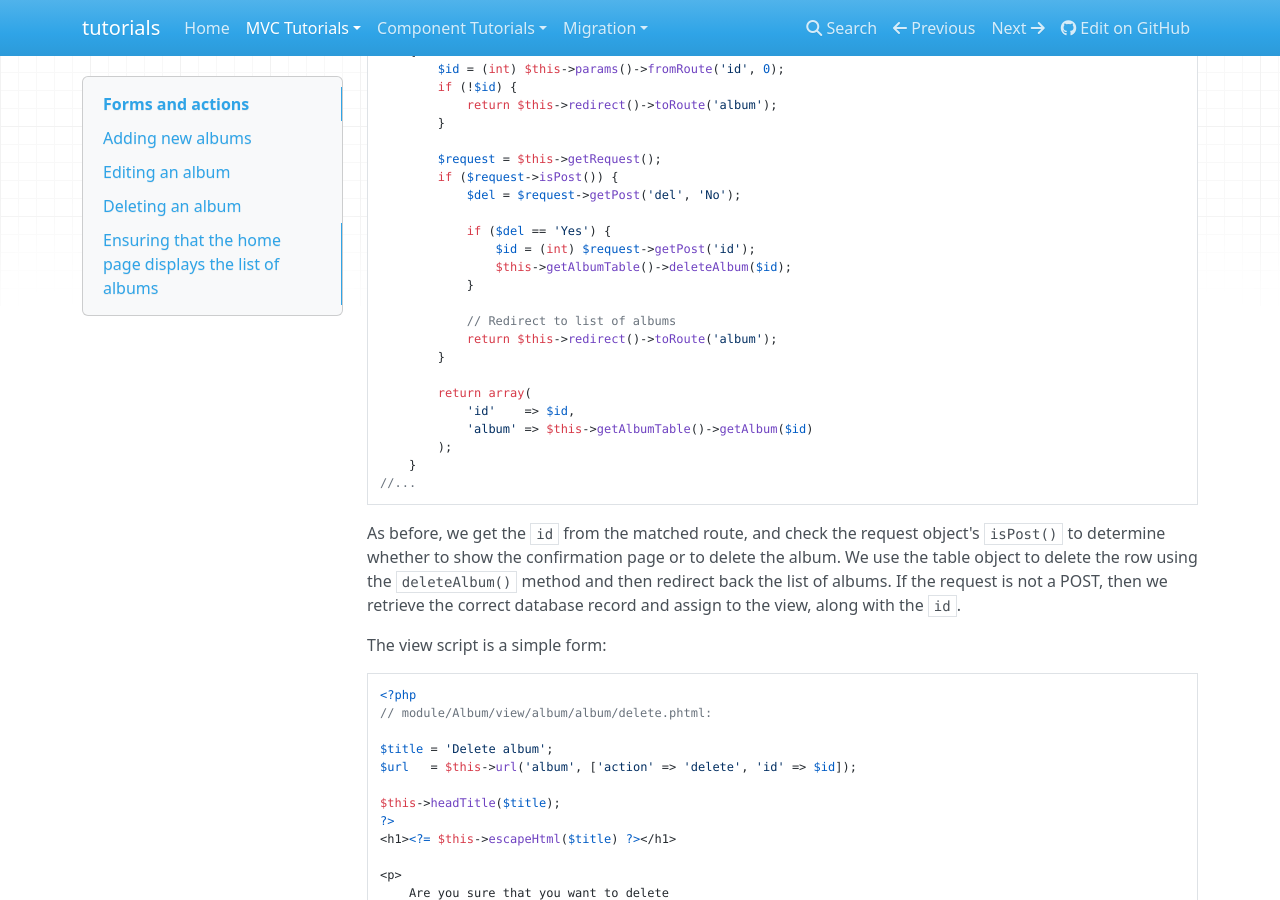
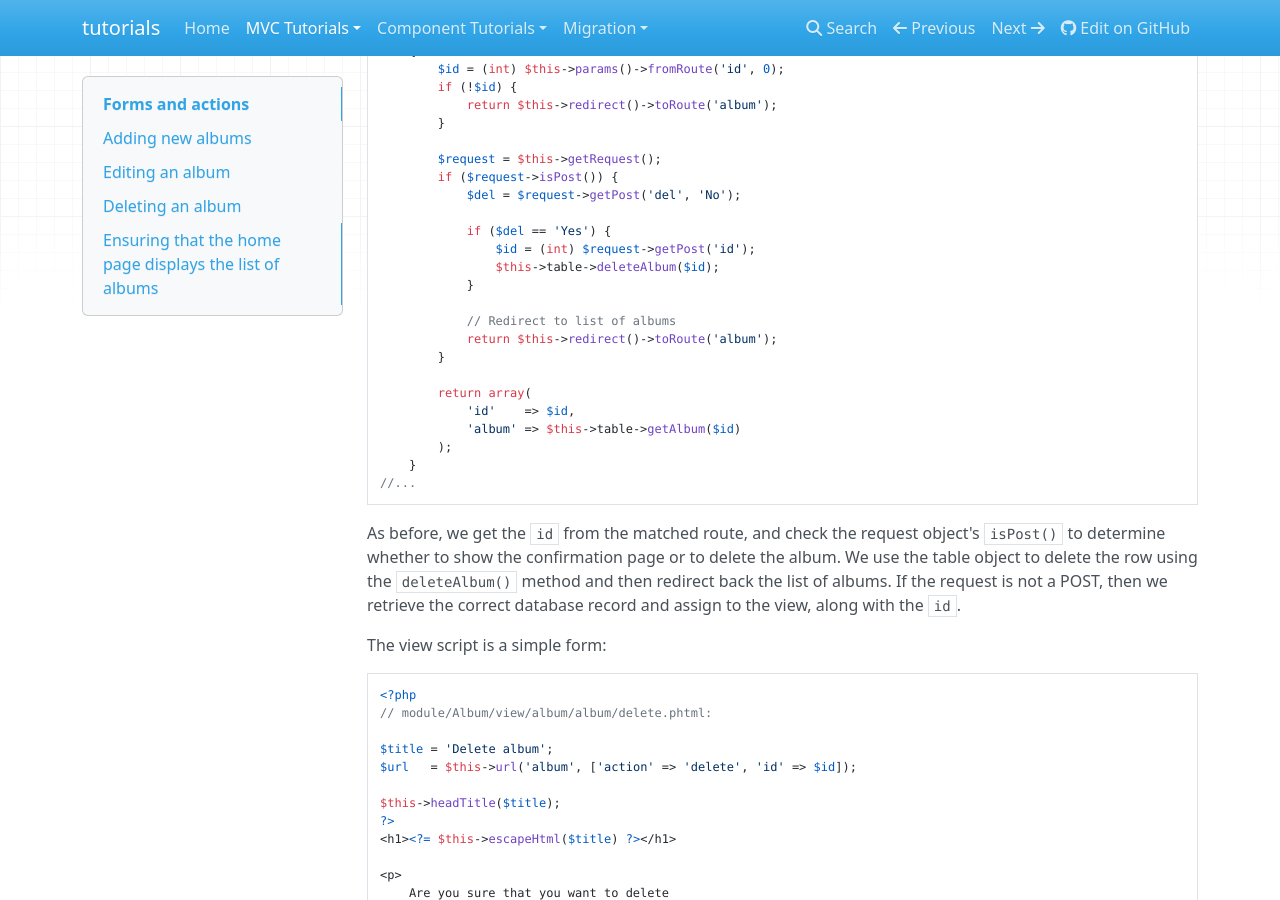
Before and after one commit to laminas/tutorials, an MkDocs documentation site: the page built from doc/book/getting-started/forms-and-actions.md, in a window 1280 px wide and 900 px high, scrolled down 11488 px. Built offline with MkDocs 1.6.1, drawn with Linux system fonts in a browser that asks for light colours; nearby versions of some CDN libraries; old or Windows-style settings are respelled for this version of MkDocs; some of the changed text lies outside the part shown.

Commit message:
Function getAlbumTable() leftover
The function getAlbumTable() was used in Zend 2 tutorial. In v3 was replaced by member "table".

````diff
--- a/doc/book/getting-started/forms-and-actions.md
+++ b/doc/book/getting-started/forms-and-actions.md
@@ -284,7 +284,7 @@ information will be communicated to the view layer.
 
 ```php
 $album->exchangeArray($form->getData());
-$this->getAlbumTable()->saveAlbum($album);
+$this->table->saveAlbum($album);
 ```
 
 If the form is valid, then we grab the data from the form and store to the model
@@ -625,7 +625,7 @@ Let's start with the action code in `AlbumController::deleteAction()`:
 
             if ($del == 'Yes') {
                 $id = (int) $request->getPost('id');
-                $this->getAlbumTable()->deleteAlbum($id);
+                $this->table->deleteAlbum($id);
             }
 
             // Redirect to list of albums
@@ -634,7 +634,7 @@ Let's start with the action code in `AlbumController::deleteAction()`:
 
         return array(
             'id'    => $id,
-            'album' => $this->getAlbumTable()->getAlbum($id)
+            'album' => $this->table->getAlbum($id)
         );
     }
 //...
````
